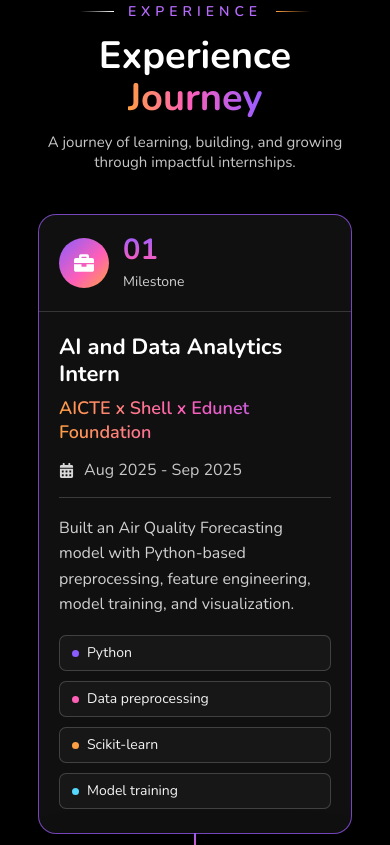
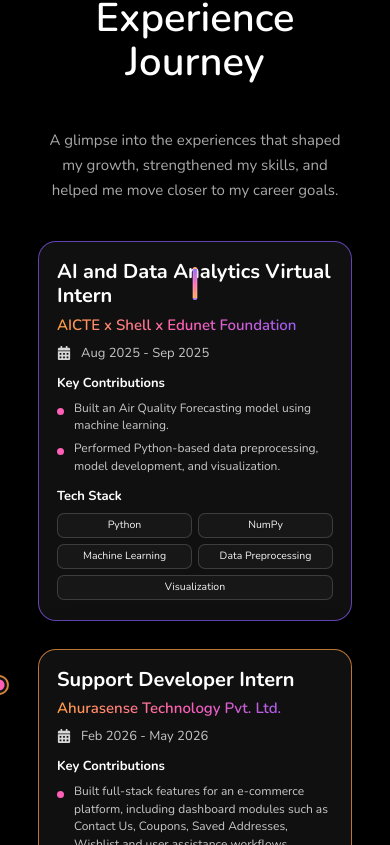
Before and after one commit to riyasingh49/Portfolio, a React (Vite) app: page / in a window 390 px wide. Shown: the part 5359-6204 px from the top of the page. Built offline with nearby package versions, Linux system fonts and the light colour scheme; the HTML template or start-up script is replaced by a standard one.

Commit message:
experience portion is updated

```diff
--- a/src/components/Experience/Experience.css
+++ b/src/components/Experience/Experience.css
@@ -2,17 +2,17 @@
   display: flex;
   flex-direction: column;
   align-items: center;
-  gap: 46px;
+  gap: 60px;
   margin: 80px 78px;
 }
 
 .Exp-title {
+  max-width: 900px;
   text-align: center;
-  max-width: 850px;
 }
 
 .Exp-title span {
-  display: inline-flex;
+  display: none;
   align-items: center;
   gap: 14px;
   color: #b96cff;
@@ -35,126 +35,170 @@
 }
 
 .Exp-title h1 {
-  margin-top: 14px;
-  font-size: 58px;
-  font-weight: 700;
+  color: #ffffff;
+  font-size: 60px;
+  font-weight: 600;
   line-height: 1.1;
+  padding-bottom: 30px;
 }
 
 .Exp-title h1 strong {
-  background: linear-gradient(267deg, #9f5cff 5%, #ff5fb7 56%, #ff9f43 100%);
-  background-clip: text;
-  -webkit-background-clip: text;
-  -webkit-text-fill-color: transparent;
+  color: inherit;
 }
 
 .Exp-title p {
   margin-top: 14px;
-  color: #c7c7c7;
-  font-size: 18px;
+  color: #a9a9a9;
+  font-size: 20px;
+  line-height: 30px;
 }
 
-.experience-journey {
+.experience-snapshot {
   position: relative;
   display: flex;
   flex-direction: column;
-  gap: 32px;
-  width: min(100%, 1120px);
+  align-items: center;
+  gap: 22px;
+  width: min(100%, 740px);
+  padding-left: 72px;
+}
+
+.snapshot-rail {
+  position: absolute;
+  top: 36px;
+  bottom: 28px;
+  left: 21px;
+  width: 18px;
+  pointer-events: none;
+}
+
+.rail-line {
+  position: absolute;
+  top: 0;
+  bottom: 0;
+  left: 8px;
+  width: 1px;
+  border-radius: 999px;
+  background: linear-gradient(180deg, #8b5cff 0%, #ff5fb7 52%, #ff9f43 100%);
+}
+
+.rail-arrow {
+  position: absolute;
+  left: 50%;
+  z-index: 2;
+  width: 16px;
+  height: 16px;
+  transform: translateX(-50%);
+  border: 2px solid rgba(255, 255, 255, 0.22);
+  border-radius: 50%;
+  background: #101010;
+}
+
+.rail-arrow::after {
+  content: "";
+  position: absolute;
+  inset: 4px;
+  border-radius: 50%;
+  background: linear-gradient(135deg, #8b5cff, #ff5fb7);
+}
+
+.rail-arrow {
+  bottom: -2px;
+  border-color: rgba(255, 159, 67, 0.8);
+}
+
+.rail-arrow::after {
+  background: linear-gradient(135deg, #ff5fb7, #ff9f43);
+}
+
+.rail-arrow::before {
+  content: "";
+  position: absolute;
+  left: 50%;
+  bottom: -13px;
+  width: 0;
+  height: 0;
+  transform: translateX(-50%);
+  border-left: 5px solid transparent;
+  border-right: 5px solid transparent;
+  border-top: 7px solid #ff9f43;
 }
 
 .experience-card {
   position: relative;
-  display: grid;
-  grid-template-columns: 120px 1fr;
-  width: min(100%, 620px);
-  min-height: 245px;
-  overflow: visible;
-  border: 1px solid rgba(159, 92, 255, 0.72);
+  display: block;
+  width: min(100%, 640px);
+  min-height: 210px;
+  border: 1px solid rgba(139, 92, 255, 0.68);
   border-radius: 18px;
   background: #101010;
-  box-shadow: 0 26px 75px rgba(0, 0, 0, 0.48);
+  box-shadow: 0 22px 60px rgba(0, 0, 0, 0.48);
 }
 
-.experience-card:nth-child(even) {
-  align-self: flex-end;
-  width: min(100%, 650px);
-  border-color: rgba(255, 159, 67, 0.7);
+.experience-card::before {
+  content: "";
+  position: absolute;
+  top: 36px;
+  left: -56px;
+  width: 56px;
+  height: 1px;
+  background: linear-gradient(90deg, #8b5cff, #ff5fb7);
+}
+
+.experience-card::after {
+  content: "";
+  position: absolute;
+  top: 25px;
+  left: -66px;
+  z-index: 2;
+  width: 16px;
+  height: 16px;
+  border: 2px solid rgba(255, 255, 255, 0.22);
+  border-radius: 50%;
+  background:
+    radial-gradient(circle, #8b5cff 0 4px, transparent 5px),
+    #101010;
+}
+
+.experience-card:nth-of-type(even) {
+  border-color: rgba(255, 159, 67, 0.72);
+}
+
+.experience-card:nth-of-type(even)::before {
+  background: linear-gradient(90deg, #ff5fb7, #ff9f43);
+}
+
+.experience-card:nth-of-type(even)::after {
+  border-color: rgba(255, 159, 67, 0.8);
+  background:
+    radial-gradient(circle, #ff5fb7 0 5px, transparent 6px),
+    #101010;
 }
 
 .experience-card:hover {
   transform: translateY(-3px);
-  border-color: rgba(255, 102, 184, 0.85);
-  box-shadow: 0 18px 48px rgba(0, 0, 0, 0.5);
+  border-color: rgba(255, 95, 183, 0.9);
+  box-shadow: 0 20px 54px rgba(0, 0, 0, 0.58);
   transition: 0.3s ease;
 }
 
-.experience-milestone {
-  display: flex;
-  flex-direction: column;
-  align-items: center;
-  justify-content: space-between;
-  gap: 14px;
-  padding: 28px 18px;
-  border-right: 1px solid rgba(255, 255, 255, 0.16);
-}
-
-.experience-icon {
-  display: grid;
-  place-items: center;
-  width: 56px;
-  height: 56px;
-  border-radius: 50%;
-  color: #ffffff;
-  font-size: 23px;
-  background: linear-gradient(135deg, #8b5cff 0%, #ff5fb7 58%, #ff9f43 100%);
-  box-shadow: none;
-}
-
-.milestone-line {
-  flex: 1;
-  width: 1px;
-  min-height: 46px;
-  border-left: 1px dashed rgba(255, 255, 255, 0.22);
-}
-
-.milestone-number {
-  text-align: center;
-}
-
-.milestone-number strong {
-  display: block;
-  background: linear-gradient(180deg, #9f5cff, #ff5fb7);
-  background-clip: text;
-  -webkit-background-clip: text;
-  -webkit-text-fill-color: transparent;
-  font-size: 29px;
-  line-height: 1;
-}
-
-.milestone-number span {
-  display: block;
-  margin-top: 8px;
-  color: #cfcfcf;
-  font-size: 14px;
-}
-
 .experience-content {
-  padding: 28px 30px 27px;
+  padding: 20px 24px 20px;
 }
 
 .experience-content h2 {
   color: #ffffff;
-  font-size: 25px;
-  line-height: 1.2;
+  font-size: 20px;
+  line-height: 1.22;
 }
 
 .experience-content h3 {
-  margin-top: 9px;
-  background: linear-gradient(267deg, #9f5cff 6%, #ff5fb7 54%, #ff9f43 100%);
+  margin-top: 6px;
+  background: linear-gradient(267deg, #8b5cff 6%, #ff5fb7 54%, #ff9f43 100%);
   background-clip: text;
   -webkit-background-clip: text;
   -webkit-text-fill-color: transparent;
-  font-size: 18px;
+  font-size: 15px;
   font-weight: 600;
 }
 
@@ -162,111 +206,95 @@
   display: flex;
   align-items: center;
   gap: 10px;
-  margin-top: 15px;
-  padding-bottom: 16px;
-  border-bottom: 1px solid rgba(255, 255, 255, 0.18);
+  margin-top: 9px;
   color: #c7c7c7;
-  font-size: 16px;
+  font-size: 13px;
 }
 
 .experience-date svg {
   color: #d7d7d7;
-  font-size: 15px;
+  font-size: 14px;
 }
 
-.experience-content p {
-  margin-top: 18px;
-  color: #d1d1d1;
-  font-size: 16px;
-  line-height: 1.58;
+.experience-section {
+  margin-top: 12px;
+}
+
+.experience-section h4 {
+  margin-bottom: 8px;
+  color: #ffffff;
+  font-size: 13px;
+  font-weight: 700;
+}
+
+.experience-section ul {
+  display: grid;
+  gap: 6px;
+  padding-left: 0;
+  list-style: none;
+}
+
+.experience-section li {
+  position: relative;
+  padding-left: 17px;
+  color: #c9c9c9;
+  font-size: 12px;
+  line-height: 1.45;
+}
+
+.experience-section li::before {
+  content: "";
+  position: absolute;
+  top: 8px;
+  left: 0;
+  width: 7px;
+  height: 7px;
+  border-radius: 50%;
+  background: #ff5fb7;
 }
 
 .experience-tags {
   display: flex;
   flex-wrap: wrap;
-  gap: 10px;
-  margin-top: 18px;
+  gap: 6px;
 }
 
 .experience-tags span {
   display: inline-flex;
   align-items: center;
-  gap: 8px;
-  min-height: 34px;
-  padding: 7px 12px;
-  border: 1px solid rgba(255, 255, 255, 0.18);
+  min-height: 25px;
+  padding: 4px 8px;
+  border: 1px solid rgba(255, 255, 255, 0.16);
   border-radius: 7px;
   color: #f4f4f4;
   background: rgba(255, 255, 255, 0.03);
-  font-size: 14px;
+  font-size: 10.5px;
   line-height: 1.2;
 }
 
-.experience-tags span::before {
-  content: "";
-  width: 7px;
-  height: 7px;
-  flex: 0 0 7px;
-  border-radius: 50%;
-  background: #8b5cff;
-}
+@media (max-width: 1024px) {
+  .Experience {
+    margin: 70px 50px;
+  }
 
-.experience-tags span:nth-child(2)::before {
-  background: #ff5fb7;
-}
-
-.experience-tags span:nth-child(3)::before {
-  background: #ff9f43;
-}
-
-.experience-tags span:nth-child(4)::before {
-  background: #56d7ff;
-}
-
-.journey-arrow {
-  position: absolute;
-  top: 122px;
-  left: 0;
-  z-index: 3;
-  width: 100%;
-  height: 300px;
-  overflow: visible;
-  pointer-events: none;
-}
-
-@media (max-width: 980px) {
-  .Experience {
-    margin: 75px 60px;
+  .experience-snapshot {
+    width: min(100%, 700px);
   }
 
   .experience-card,
-  .experience-card:nth-child(even) {
-    align-self: center;
-    width: min(100%, 650px);
-  }
-
-  .journey-arrow {
-    display: none;
-  }
-
-  .experience-card:not(:last-child)::after {
-    content: "";
-    position: absolute;
-    left: 72px;
-    bottom: -38px;
-    width: 2px;
-    height: 38px;
-    background: linear-gradient(180deg, #9f5cff, #ff5fb7, #ff9f43);
+  .experience-card:nth-of-type(even) {
+    width: 100%;
   }
 }
 
 @media (max-width: 768px) {
   .Experience {
-    gap: 42px;
-    margin: 60px 28px;
+    gap: 38px;
+    margin: 58px 28px;
   }
 
   .Exp-title span {
+    gap: 11px;
     font-size: 14px;
     letter-spacing: 5px;
   }
@@ -277,102 +305,88 @@
   }
 
   .Exp-title h1 {
-    font-size: 46px;
+    font-size: 50px;
   }
 
   .Exp-title p {
-    font-size: 17px;
+    font-size: 16px;
+    line-height: 25px;
+  }
+
+  .experience-snapshot {
+    gap: 28px;
+    padding-left: 58px;
+  }
+
+  .snapshot-rail {
+    left: 9px;
   }
 
   .experience-card {
-    grid-template-columns: 104px 1fr;
     min-height: auto;
   }
 
-  .experience-milestone {
-    padding: 24px 14px;
+  .experience-card::before {
+    left: -40px;
+    width: 40px;
   }
 
-  .experience-icon {
-    width: 50px;
-    height: 50px;
-    font-size: 20px;
-  }
-
-  .milestone-number strong {
-    font-size: 29px;
+  .experience-card::after {
+    left: -50px;
   }
 
   .experience-content {
-    padding: 24px 20px 24px;
+    padding: 18px 18px 20px;
   }
 
   .experience-content h2 {
-    font-size: 22px;
-  }
-
-  .experience-content h3 {
-    font-size: 18px;
-  }
-
-  .experience-date {
-    font-size: 16px;
-  }
-
-  .experience-content p {
-    font-size: 16px;
+    font-size: 20px;
   }
 }
 
-@media (max-width: 520px) {
+@media (max-width: 560px) {
   .Experience {
-    margin: 45px 18px;
+    margin: 46px 18px;
   }
 
   .Exp-title h1 {
-    font-size: 38px;
+    font-size: 40px;
   }
 
   .Exp-title p {
     font-size: 15px;
   }
 
-  .experience-card {
-    grid-template-columns: 1fr;
-    border-radius: 18px;
+  .experience-snapshot {
+    padding-left: 0;
   }
 
-  .experience-milestone {
-    flex-direction: row;
-    justify-content: flex-start;
-    padding: 20px;
-    border-right: 0;
-    border-bottom: 1px solid rgba(255, 255, 255, 0.16);
-  }
-
-  .milestone-line {
+  .snapshot-rail {
     display: none;
   }
 
-  .milestone-number {
-    text-align: left;
+  .experience-card::before {
+    display: none;
+  }
+
+  .experience-card:not(:last-child)::after {
+    content: "";
+    position: absolute;
+    left: 50%;
+    bottom: -29px;
+    width: 1px;
+    height: 29px;
+    transform: translateX(-50%);
+    border-radius: 999px;
+    background: linear-gradient(180deg, #8b5cff, #ff5fb7, #ff9f43);
   }
 
   .experience-content {
-    padding: 22px 20px 24px;
-  }
-
-  .experience-content h2 {
-    font-size: 22px;
+    padding: 18px 18px 20px;
   }
 
   .experience-tags span {
-    width: 100%;
-    min-height: 36px;
-  }
-
-  .experience-card:not(:last-child)::after {
-    left: 50%;
-    transform: translateX(-50%);
+    flex: 1 1 130px;
+    justify-content: center;
   }
 }
--- a/src/components/Experience/Experience.jsx
+++ b/src/components/Experience/Experience.jsx
@@ -1,51 +1,62 @@
 import React from 'react'
-import { FaBriefcase, FaCalendarAlt, FaCode } from 'react-icons/fa'
+import { FaCalendarAlt } from 'react-icons/fa'
 import "./Experience.css"
 
 const experiences = [
   {
-    milestone: '01',
-    icon: <FaBriefcase />,
-    title: 'AI and Data Analytics Intern',
+    title: 'AI and Data Analytics Virtual Intern',
     company: 'AICTE x Shell x Edunet Foundation',
     duration: 'Aug 2025 - Sep 2025',
-    description:
-      'Built an Air Quality Forecasting model with Python-based preprocessing, feature engineering, model training, and visualization.',
-    tags: ['Python', 'Data preprocessing', 'Scikit-learn', 'Model training'],
+    contributions: [
+      'Built an Air Quality Forecasting model using machine learning.',
+      'Performed Python-based data preprocessing, model development, and visualization.',
+    ],
+    stack: ['Python', 'NumPy', 'Machine Learning', 'Data Preprocessing', 'Visualization'],
   },
   {
-    milestone: '02',
-    icon: <FaCode />,
     title: 'Support Developer Intern',
     company: 'Ahurasense Technology Pvt. Ltd.',
     duration: 'Feb 2026 - May 2026',
-    description:
-      'Built full-stack e-commerce dashboard modules using Next.js, TypeScript, Express.js, Supabase, Redis Cache, REST APIs, and Playwright testing.',
-    tags: ['Next.js', 'TypeScript', 'Playwright', 'Redis Cache'],
+    contributions: [
+      'Built full-stack features for an e-commerce platform, including dashboard modules such as Contact Us, Coupons, Saved Addresses, Wishlist and user assistance workflows.',
+      'Developed frontend and backend functionality using reusable UI components, server-side operations, REST APIs, database-driven flows, and scalable application structure.',
+      'Worked on testing, performance, and AI-based support features, including Playwright automation testing, Redis caching, and a domain-specific chatbot for food-related user queries.',
+    ],
+    stack: [
+      'Next.js',
+      'React.js',
+      'TypeScript',
+      'Tailwind CSS',
+      'REST APIs',
+      'Server Actions',
+      'Supabase',
+      'Redis Cache',
+      'Playwright',
+      'API Testing',
+      'E2E Testing',
+      'Git',
+      'Linux',
+      'AI-Assisted Development',
+    ],
   },
 ]
 
 const Experience = () => {
   return (
-    <div className='Experience'>
+    <section className='Experience'>
       <div className="Exp-title">
-        <span>Experience</span>
-        <h1>Experience <strong>Journey</strong></h1>
-        <p>A journey of learning, building, and growing through impactful internships.</p>
+        <h1>Experience Journey</h1>
+        <p>A glimpse into the experiences that shaped my growth, strengthened my skills, and helped me move closer to my career goals.</p>
       </div>
 
-      <div className="experience-journey">
+      <div className="experience-snapshot">
+        <div className="snapshot-rail" aria-hidden="true">
+          <span className="rail-line"></span>
+          <span className="rail-arrow"></span>
+        </div>
+
         {experiences.map((experience) => (
-          <article className="experience-card" key={experience.milestone}>
-            <div className="experience-milestone">
-              <div className="experience-icon">{experience.icon}</div>
-              <div className="milestone-line"></div>
-              <div className="milestone-number">
-                <strong>{experience.milestone}</strong>
-                <span>Milestone</span>
-              </div>
-            </div>
-
+          <article className="experience-card" key={experience.title}>
             <div className="experience-content">
               <h2>{experience.title}</h2>
               <h3>{experience.company}</h3>
@@ -53,51 +64,29 @@
                 <FaCalendarAlt />
                 <span>{experience.duration}</span>
               </div>
-              <p>{experience.description}</p>
-              <div className="experience-tags">
-                {experience.tags.map((tag) => (
-                  <span key={tag}>{tag}</span>
-                ))}
+
+              <div className="experience-section">
+                <h4>Key Contributions</h4>
+                <ul>
+                  {experience.contributions.map((item) => (
+                    <li key={item}>{item}</li>
+                  ))}
+                </ul>
+              </div>
+
+              <div className="experience-section">
+                <h4>Tech Stack</h4>
+                <div className="experience-tags">
+                  {experience.stack.map((tag) => (
+                    <span key={tag}>{tag}</span>
+                  ))}
+                </div>
               </div>
             </div>
-
           </article>
         ))}
-
-        <svg className="journey-arrow" viewBox="0 0 1120 300" preserveAspectRatio="none" aria-hidden="true">
-          <defs>
-            <linearGradient id="journeyGradient" x1="0" y1="0" x2="1" y2="1">
-              <stop offset="0%" stopColor="#8b5cff" />
-              <stop offset="52%" stopColor="#ff5fb7" />
-              <stop offset="100%" stopColor="#ff9f43" />
-            </linearGradient>
-            <marker
-              id="journeyArrowHead"
-              markerHeight="14"
-              markerUnits="userSpaceOnUse"
-              markerWidth="14"
-              orient="auto"
-              refX="11"
-              refY="7"
-            >
-              <path d="M 0 0 L 14 7 L 0 14 z" fill="#ff9f43" />
-            </marker>
-          </defs>
-          <path
-            d="M 641 24 C 835 70 890 165 718 224 C 625 255 538 270 448 295"
-            fill="none"
-            markerEnd="url(#journeyArrowHead)"
-            stroke="url(#journeyGradient)"
-            strokeLinecap="round"
-            strokeWidth="4"
-          />
-          <circle cx="641" cy="24" r="15" fill="#101010" stroke="rgba(255,255,255,0.32)" strokeWidth="3" />
-          <circle cx="641" cy="24" r="7" fill="#8b5cff" />
-          <circle cx="448" cy="295" r="15" fill="#101010" stroke="#ff9f43" strokeWidth="3" />
-          <circle cx="448" cy="295" r="7" fill="#ff5fb7" />
-        </svg>
       </div>
-    </div>
+    </section>
   )
 }
 
```
